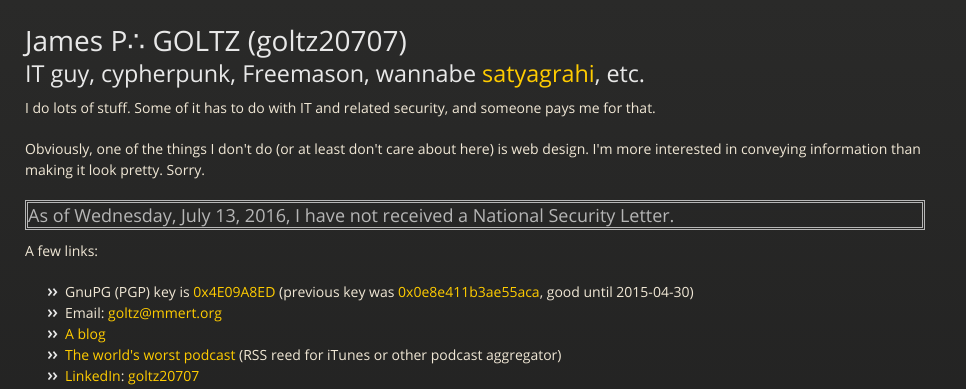
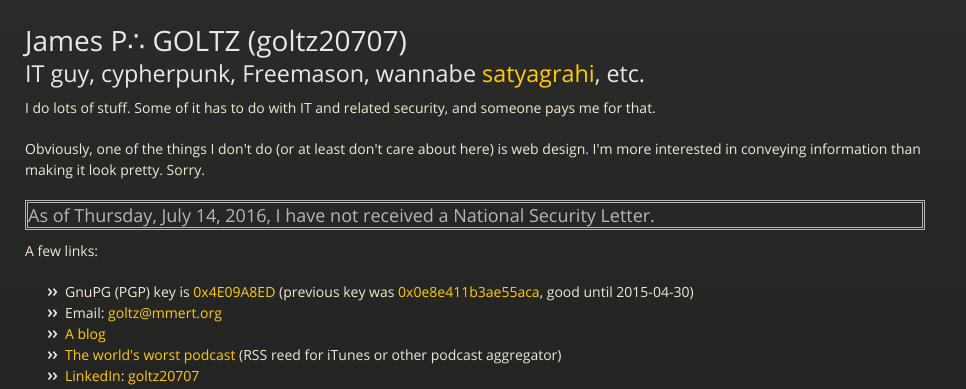
Before and after one commit to goltz20707/goltz20707.github.io, a Jekyll site: the page built from index.html, in a window 1280 px wide. Shown: the top 389 px of the page, without its empty margins (0-966 px from the left). Built offline with Jekyll 4.4.1, drawn with Linux system fonts in a browser that asks for light colours.

Commit message:
Updated.

```diff
--- a/_includes/nsl.html
+++ b/_includes/nsl.html
@@ -3,6 +3,6 @@ date '+%A, %B %e, %Y,'
  -->
 <h3 style="border: double">As of
 
-Wednesday, July 13, 2016,
+Thursday, July 14, 2016,
 
 I have not received a National Security Letter.</h3>
```
